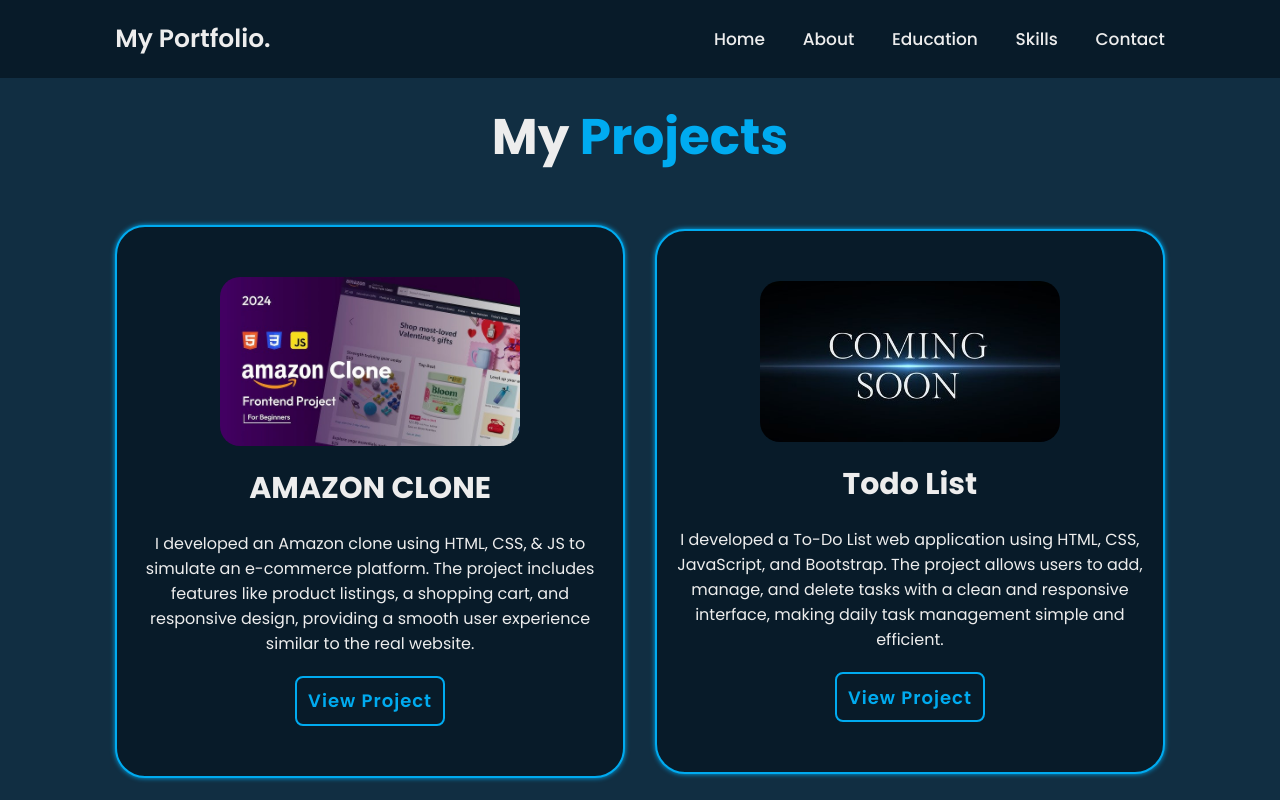
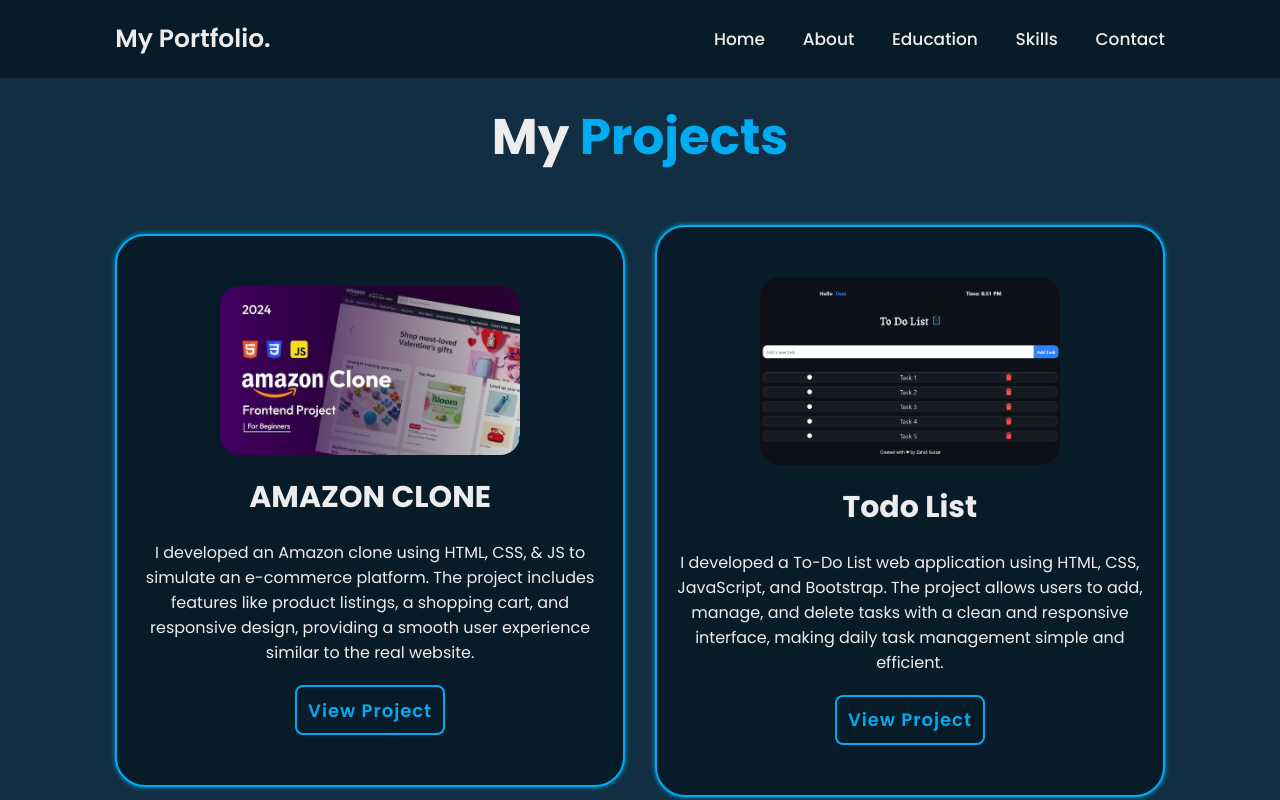
Before and after one commit to zahid-gulzar/frontend-developer, a plain HTML site: page projects.html in a window 1280 px wide. Shown: the top 800 px of the page. Drawn offline with nearby package versions, Linux system fonts and the light colour scheme.

Commit message:
Update projects.html

```diff
--- a/projects.html
+++ b/projects.html
@@ -52,7 +52,7 @@
 
             <div class="project-card">
                 <span class="animate" style="--i:4;"></span>
-                <img src="coming soon.jpg" target="_blank">
+                <img src="todoProjectImg.png" target="_blank">
 
                 <h3>Todo List</h3>
                 <p>I developed a To-Do List web application using HTML, CSS, JavaScript, and Bootstrap. The project allows users to add, manage, and delete tasks with a clean and responsive interface, making daily task management simple and efficient.</p>
```
